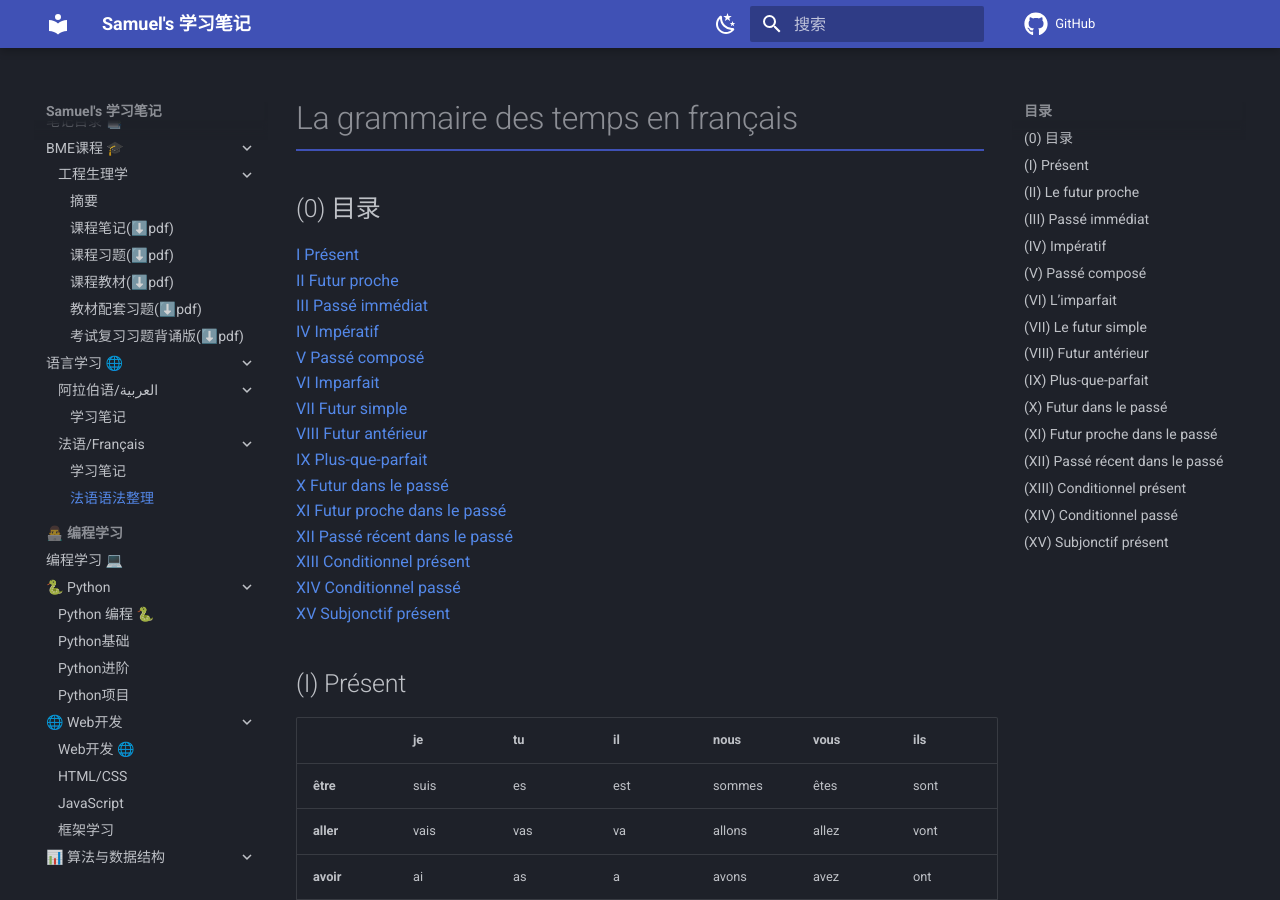
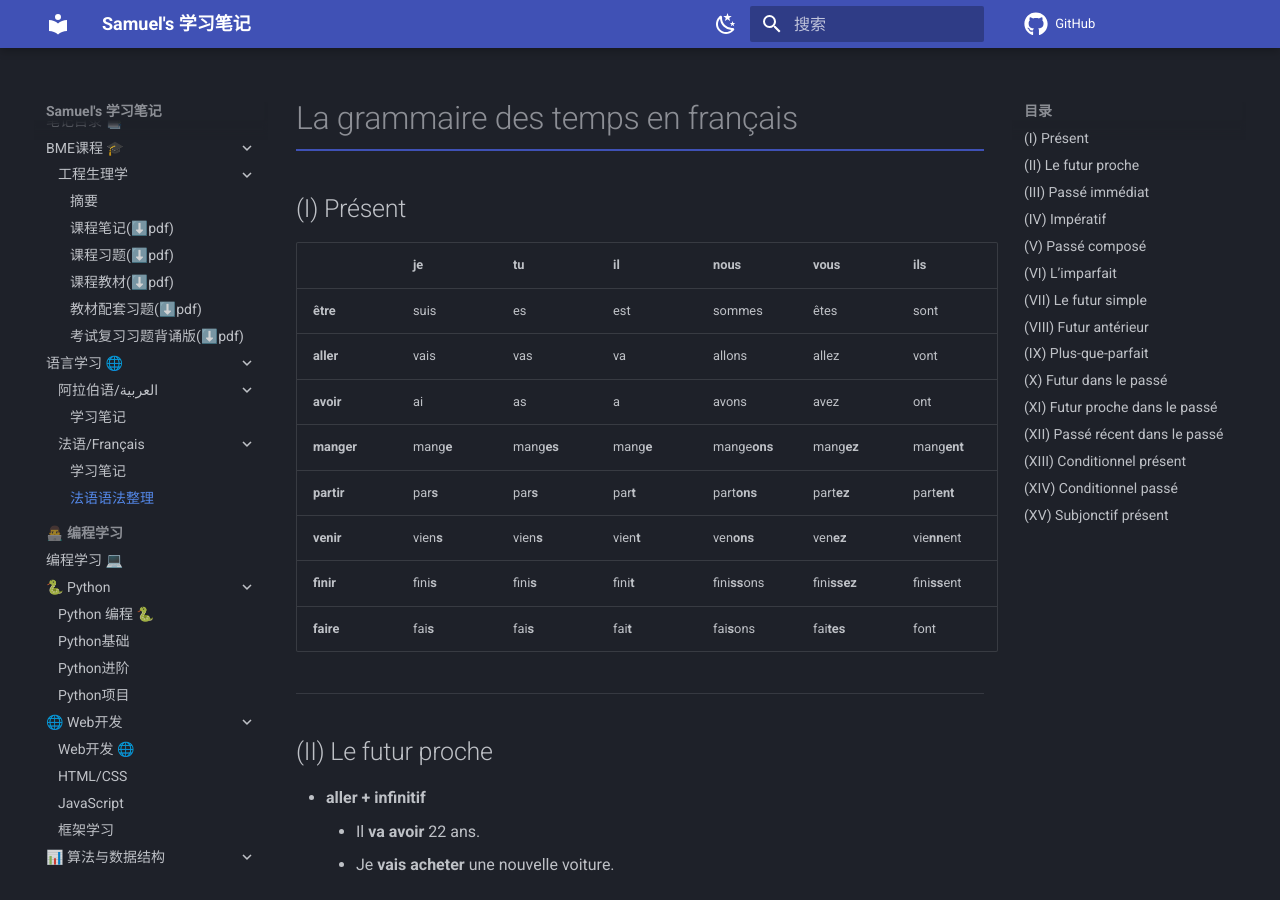
Before and after one commit to 3SamuelW/note, an MkDocs documentation site: the page built from docs/notes/lan/french/grammaire.md, in a window 1280 px wide and 900 px high. Built offline with MkDocs 1.6.1 and Material for MkDocs 9.7.7, drawn with Linux system fonts in a browser that asks for light colours; comment, search, counter and statistics services are not loaded.

Commit message:
更新：法语笔记更新 1.0

```diff
--- a/docs/notes/lan/french/grammaire.md
+++ b/docs/notes/lan/french/grammaire.md
@@ -1,23 +1,5 @@
 # La grammaire des temps en français
 
-## (0) 目录
-[ I Présent ](#i-présent)
-[ II Futur proche ](#ii-futur-proche)
-[ III Passé immédiat ](#iii-passé-immédiat)
-[ IV Impératif ](#iv-impératif)
-[ V Passé composé ](#v-passé-composé)
-[ VI Imparfait ](#vi-l’imparfait)
-[ VII Futur simple ](#vii-le-futur-simple)
-[ VIII Futur antérieur ](#viii-futur-antérieur)
-[ IX Plus-que-parfait ](#ix-plus-que-parfait)
-[ X Futur dans le passé ](#x-futur-dans-le-passé)
-[ XI Futur proche dans le passé ](#xi-futur-proche-dans-le-passé)
-[ XII Passé récent dans le passé ](#xii-passé-récent-dans-le-passé)
-[ XIII Conditionnel présent ](#xiii-conditionnel-présent)
-[ XIV Conditionnel passé ](#xiv-conditionnel-passé)
-[ XV Subjonctif présent ](#xv-subjonctif-présent)
-
-<a name="present"></a>
 ## (I) Présent
 
 |  | je | tu | il | nous | vous | ils |
```
Also changed, not shown: docs/notes/lan/french/french.md (+6 -2 lines).
